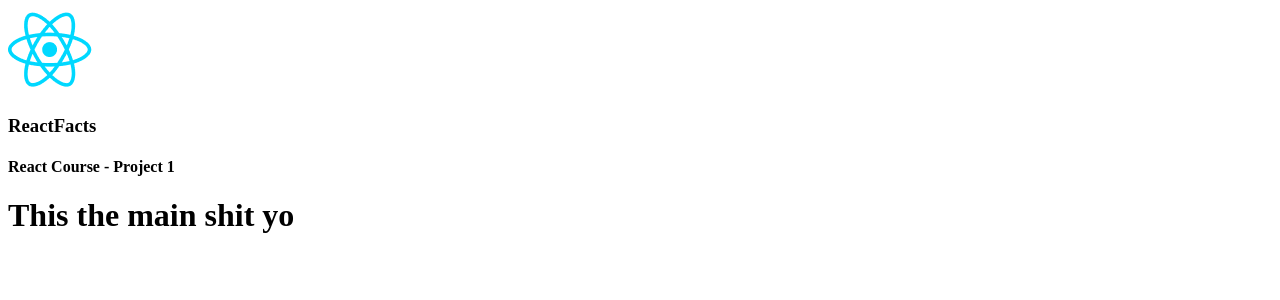
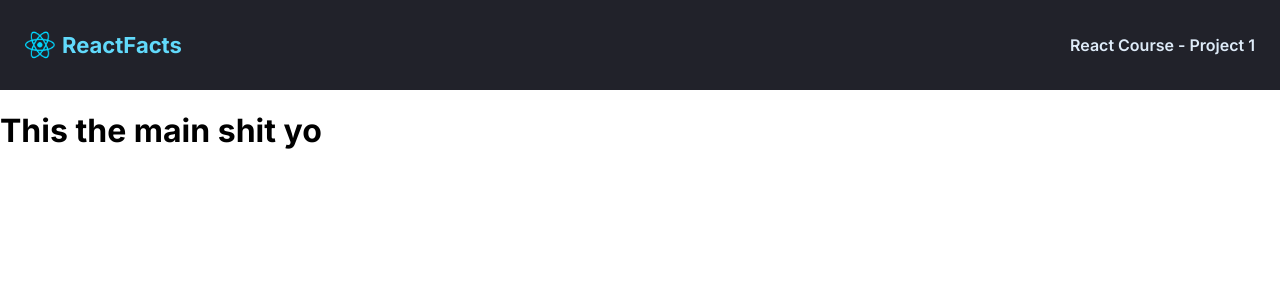
Before and after one commit to salkanovicsafet/react-info, a React (Create React App) app: page / in a window 1280 px wide. Shown: the top 300 px of the page. Built offline with nearby package versions, Linux system fonts and the light colour scheme.

Commit message:
Write navbar css

```diff
--- a/src/style.css
+++ b/src/style.css
@@ -0,0 +1,38 @@
+* {
+  box-sizing: border-box;
+}
+
+body {
+  margin: 0;
+  font-family: Inter, sans-serif;
+}
+
+nav {
+  display: flex;
+  align-items: center;
+  background-color: #21222a;
+  height: 90px;
+  padding: 30px 25px;
+}
+
+.nav--logo_text,
+.nav--title {
+  margin: 0;
+}
+
+.nav--logo_text {
+  margin-right: auto;
+  color: #61dafb;
+  font-weight: 700;
+  font-size: 22px;
+}
+
+.nav--title {
+  color: #deebf8;
+  font-weight: 600;
+}
+
+.nav--icon {
+  height: 30px;
+  margin-right: 7px;
+}
```
